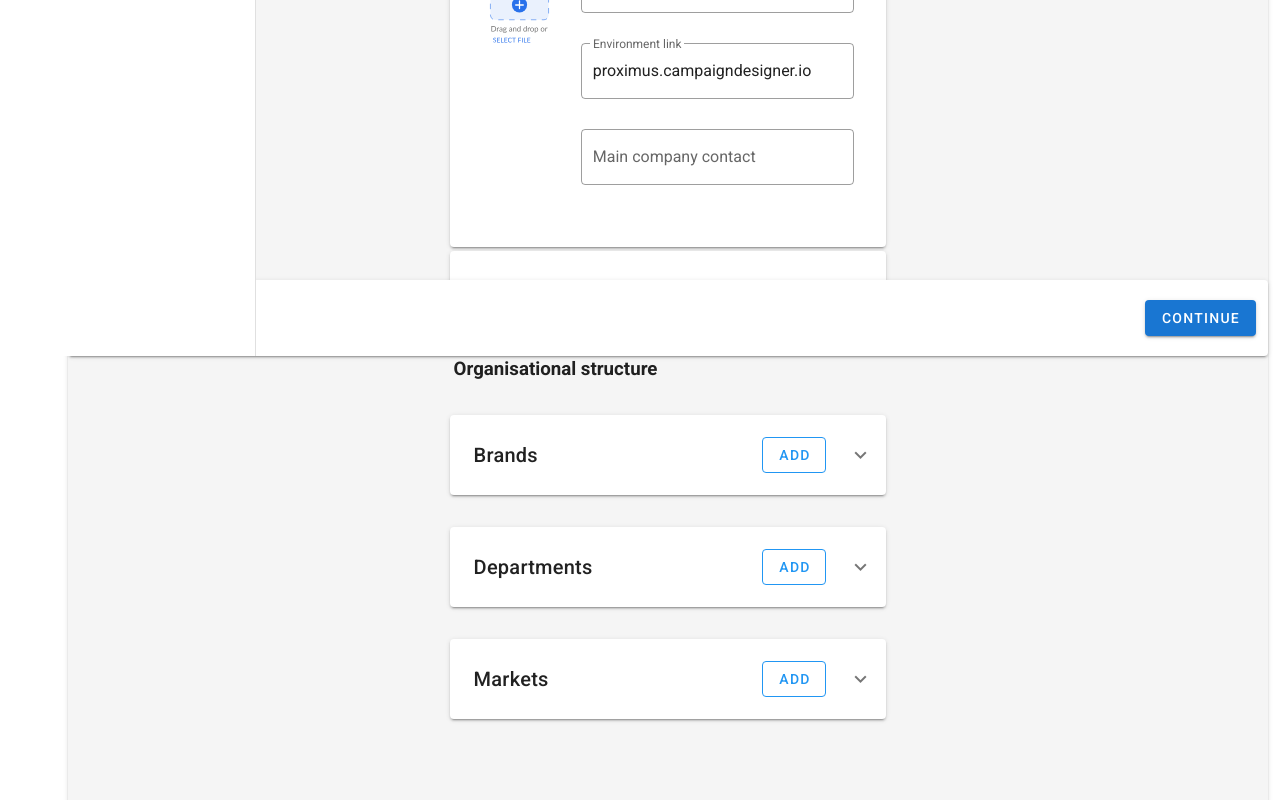
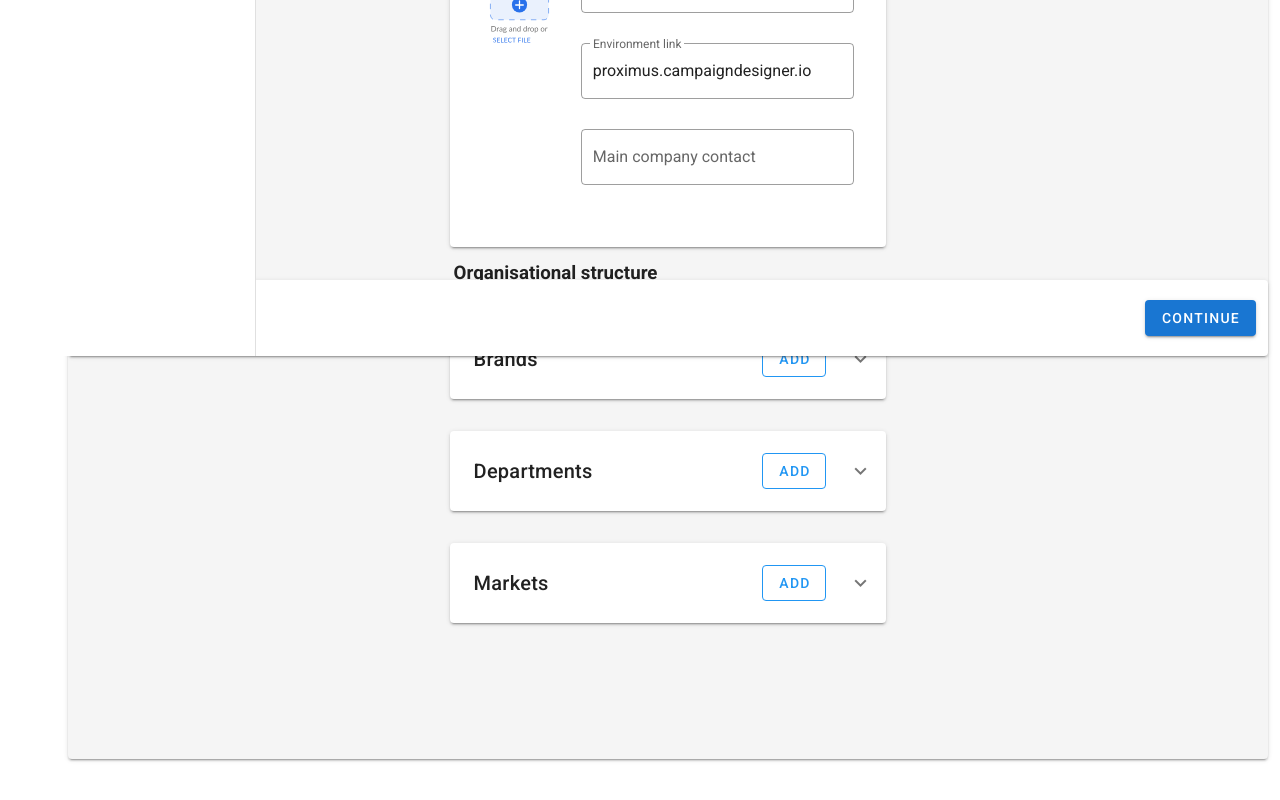
Before and after one commit to midasmaas/setupPoc, a Vue app in the folder stepper-poc/: page /#/ in a window 1280 px wide. Shown: the part 444-1244 px from the top of the page. After the commit the page ends 1215 px from the top, so only its background shows below. Built offline with nearby package versions, Linux system fonts and the light colour scheme.

Commit message:
blokken in step 1 verhuisd naar componenten.

```diff
--- /dev/null
+++ b/stepper-poc/src/components/ClientBrands.vue
@@ -0,0 +1,91 @@
+<template>
+    <!-- Brands block BEGIN -->
+          <v-card class="my-8">
+            <v-card-actions>
+              <v-card-title> Brands </v-card-title>
+
+              <v-spacer></v-spacer>
+              <v-btn
+                @click="addBrandsTextfield"
+                class="ma-2"
+                outlined
+                color="blue"
+              >
+                add
+              </v-btn>
+
+              <v-btn icon @click="showBrands = !showBrands">
+                <v-icon>{{
+                  showBrands && dataForBrands.brands.length > 0
+                    ? "mdi-chevron-up"
+                    : "mdi-chevron-down"
+                }}</v-icon>
+              </v-btn>
+            </v-card-actions>
+
+            <v-expand-transition>
+              <div
+                class="pb-1"
+                v-show="showBrands && dataForBrands.brands.length > 0"
+              >
+                <v-divider></v-divider>
+
+                <v-card
+                  class="ma-4"
+                  outlined
+                  v-for="(brand, key) in dataForBrands.brands"
+                  :key="key"
+                >
+                  <v-row align="center" justify="center">
+                    <v-text-field
+                      label="New brand"
+                      placeholder="Client"
+                      outlined
+                      v-model="dataForBrands.brands[key]"
+                      class="shrink pt-8 mx-6"
+                    >
+                    </v-text-field>
+
+                    <v-spacer></v-spacer>
+
+                    <v-btn
+                      @click="dataForBrands.brands.splice(key, 1)"
+                      class="ma-2"
+                      text
+                      color="grey"
+                    >
+                      <v-icon center> mdi-close</v-icon>
+                    </v-btn>
+                  </v-row>
+                </v-card>
+              </div>
+            </v-expand-transition>
+          </v-card>
+          <!-- Brands block EINDE -->
+</template>
+
+<script>
+export default {
+name: 'ClientBrands',
+
+props: {
+    dataForBrands: {
+        type: Object
+    }
+},
+data: () => ({
+    showBrands: true
+}),
+
+methods: {
+     addBrandsTextfield() {
+      this.showBrands = true;
+      this.dataForBrands.brands.push("");
+    },
+}
+
+}
+</script>
+
+<style scoped src="@/assets/styles/stepper.css">
+</style>
--- /dev/null
+++ b/stepper-poc/src/components/ClientDepartments.vue
@@ -0,0 +1,90 @@
+<template>
+    <!-- Departments block BEGIN -->
+          <v-card class="my-8">
+            <v-card-actions>
+              <v-card-title> Departments </v-card-title>
+
+              <v-spacer></v-spacer>
+              <v-btn
+                @click="addDepartmentsTextfield"
+                class="ma-2"
+                outlined
+                color="blue"
+              >
+                add
+              </v-btn>
+
+              <v-btn icon @click="showDeparments = !showDeparments">
+                <v-icon>{{
+                  showDeparments && dataForDepartments.departments.length > 0
+                    ? "mdi-chevron-up"
+                    : "mdi-chevron-down"
+                }}</v-icon>
+              </v-btn>
+            </v-card-actions>
+
+            <v-expand-transition>
+              <div
+                class="pb-1"
+                v-show="showDeparments && dataForDepartments.departments.length > 0"
+              >
+                <v-divider></v-divider>
+                <v-card
+                  class="ma-4"
+                  outlined
+                  v-for="(brand, key) in dataForDepartments.departments"
+                  :key="key"
+                >
+                  <v-row align="center" justify="center">
+                    <v-text-field
+                      label="New department"
+                      placeholder="Department"
+                      outlined
+                      v-model="dataForDepartments.departments[key]"
+                      class="shrink pt-8 mx-6"
+                    >
+                    </v-text-field>
+
+                    <v-spacer></v-spacer>
+
+                    <v-btn
+                      @click="dataForDepartments.departments.splice(key, 1)"
+                      class="ma-2"
+                      text
+                      color="grey"
+                    >
+                      <v-icon center> mdi-close</v-icon>
+                    </v-btn>
+                  </v-row>
+                </v-card>
+              </div>
+            </v-expand-transition>
+          </v-card>
+          <!-- Departments block EINDE -->
+</template>
+
+<script>
+export default {
+name: 'ClientDepartments',
+
+props: {
+    dataForDepartments: {
+        type: Object
+    }
+},
+data: () => ({
+    showDeparments: true
+}),
+
+methods: {
+    addDepartmentsTextfield() {
+      this.showDeparments = true;
+      this.dataForDepartments.departments.push("");
+    },
+}
+
+}
+</script>
+
+<style scoped src="@/assets/styles/stepper.css">
+</style>
--- a/stepper-poc/src/components/Clientdetails.vue
+++ b/stepper-poc/src/components/Clientdetails.vue
@@ -1,6 +1,6 @@
 <template>
     <!-- details block BEGIN -->
-          <v-card class="mt-3 mb-4">
+          <v-card v-if="dataForDetails" class="mt-3 mb-4">
             <v-card-actions>
               <v-card-title> Details </v-card-title>
 
@@ -63,7 +63,7 @@ props: {
     }
 },
 data: () => ({
-    showDetails: false
+    showDetails: true
 }),
 
 methods: {
--- a/stepper-poc/src/components/HelloWorld.vue
+++ b/stepper-poc/src/components/HelloWorld.vue
@@ -40,7 +40,7 @@
             </p>
           </v-row>
 
-          <!-- details block BEGIN -->
+          <!-- details block BEGIN
           <v-card class="mt-3 mb-4">
             <v-card-actions>
               <v-card-title> Details </v-card-title>
@@ -91,7 +91,7 @@
               </div>
             </v-expand-transition>
           </v-card>
-          <!-- details block EINDE -->
+          details block EINDE -->
 
           <clientdetails :dataForDetails="dataStep1"></clientdetails>
 
@@ -99,130 +99,12 @@
           <h3 class="mx-1 my-6">Organisational structure</h3>
 
           <!-- Brands block BEGIN -->
-          <v-card class="my-8">
-            <v-card-actions>
-              <v-card-title> Brands </v-card-title>
-
-              <v-spacer></v-spacer>
-              <v-btn
-                @click="addBrandsTextfield"
-                class="ma-2"
-                outlined
-                color="blue"
-              >
-                add
-              </v-btn>
-
-              <v-btn icon @click="showBrands = !showBrands">
-                <v-icon>{{
-                  showBrands && dataStep1.brands.length > 0
-                    ? "mdi-chevron-up"
-                    : "mdi-chevron-down"
-                }}</v-icon>
-              </v-btn>
-            </v-card-actions>
-
-            <v-expand-transition>
-              <div
-                class="pb-1"
-                v-show="showBrands && dataStep1.brands.length > 0"
-              >
-                <v-divider></v-divider>
-
-                <v-card
-                  class="ma-4"
-                  outlined
-                  v-for="(brand, key) in dataStep1.brands"
-                  :key="key"
-                >
-                  <v-row align="center" justify="center">
-                    <v-text-field
-                      label="New brand"
-                      placeholder="Client"
-                      outlined
-                      v-model="dataStep1.brands[key]"
-                      class="shrink pt-8 mx-6"
-                    >
-                    </v-text-field>
-
-                    <v-spacer></v-spacer>
-
-                    <v-btn
-                      @click="dataStep1.brands.splice(key, 1)"
-                      class="ma-2"
-                      text
-                      color="grey"
-                    >
-                      <v-icon center> mdi-close</v-icon>
-                    </v-btn>
-                  </v-row>
-                </v-card>
-              </div>
-            </v-expand-transition>
-          </v-card>
+          <client-brands :dataForBrands="dataStep1"> </client-brands>
           <!-- Brands block EINDE -->
 
+
           <!-- Departments block BEGIN -->
-          <v-card class="my-8">
-            <v-card-actions>
-              <v-card-title> Departments </v-card-title>
-
-              <v-spacer></v-spacer>
-              <v-btn
-                @click="addDepartmentsTextfield"
-                class="ma-2"
-                outlined
-                color="blue"
-              >
-                add
-              </v-btn>
-
-              <v-btn icon @click="showDeparments = !showDeparments">
-                <v-icon>{{
-                  showDeparments && dataStep1.departments.length > 0
-                    ? "mdi-chevron-up"
-                    : "mdi-chevron-down"
-                }}</v-icon>
-              </v-btn>
-            </v-card-actions>
-
-            <v-expand-transition>
-              <div
-                class="pb-1"
-                v-show="showDeparments && dataStep1.departments.length > 0"
-              >
-                <v-divider></v-divider>
-                <v-card
-                  class="ma-4"
-                  outlined
-                  v-for="(brand, key) in dataStep1.departments"
-                  :key="key"
-                >
-                  <v-row align="center" justify="center">
-                    <v-text-field
-                      label="New department"
-                      placeholder="Department"
-                      outlined
-                      v-model="dataStep1.departments[key]"
-                      class="shrink pt-8 mx-6"
-                    >
-                    </v-text-field>
-
-                    <v-spacer></v-spacer>
-
-                    <v-btn
-                      @click="dataStep1.departments.splice(key, 1)"
-                      class="ma-2"
-                      text
-                      color="grey"
-                    >
-                      <v-icon center> mdi-close</v-icon>
-                    </v-btn>
-                  </v-row>
-                </v-card>
-              </div>
-            </v-expand-transition>
-          </v-card>
+          <client-departments :dataForDepartments="dataStep1"></client-departments>
           <!-- Departments block EINDE -->
 
           <!-- Markets block BEGIN -->
@@ -316,8 +198,10 @@
               </div>
             </v-expand-transition>
           </v-card>
-          <!-- Markets block EINDE -->
+         <!-- Markets block EINDE -->
         </v-container>
+
+
       </v-stepper-content>
 
       <!-- STEP 2: preset -->
@@ -1042,6 +926,8 @@
 
 //componenten
 import Clientdetails from "../components/Clientdetails.vue"
+import ClientDepartments from "../components/ClientDepartments.vue"
+import ClientBrands from "../components/ClientBrands.vue"
 
 //library voor het maken van ZIP-mapjes. Zie: JSZIP
 import JSZip from "jszip";
@@ -1054,9 +940,10 @@ import presetDataFromJSFile from '../data/presetDataFile.js'
 import marketDataFromJSFile from '../data/marketsDataFile'
 import userTypeDataFromJSFile from '../data/userTypesDataFile'
 
+
 export default {
 
-  components: { Clientdetails },
+  components: { Clientdetails, ClientDepartments, ClientBrands },
   name: "HelloWorld",
 
   data: () => ({
```
